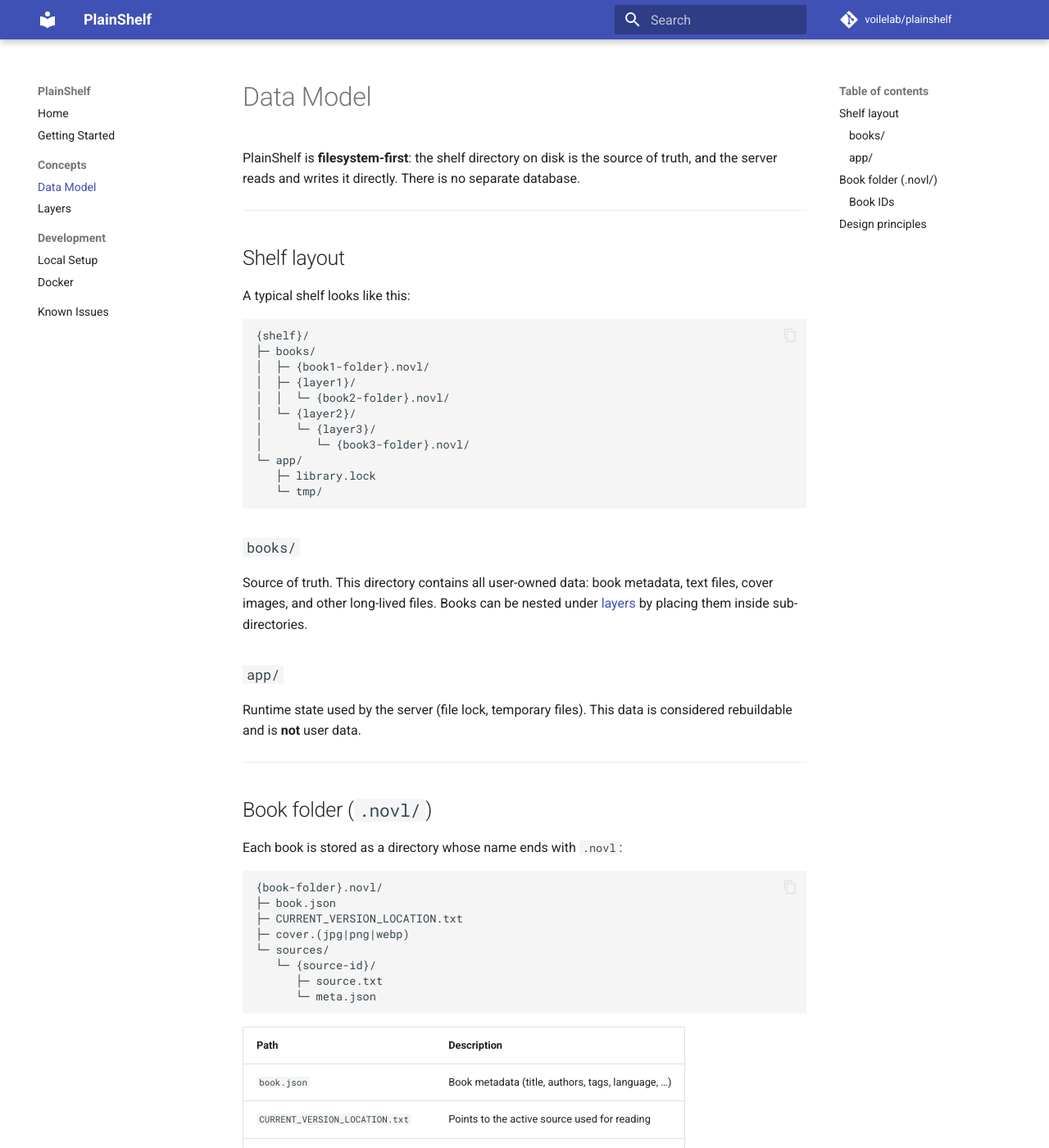
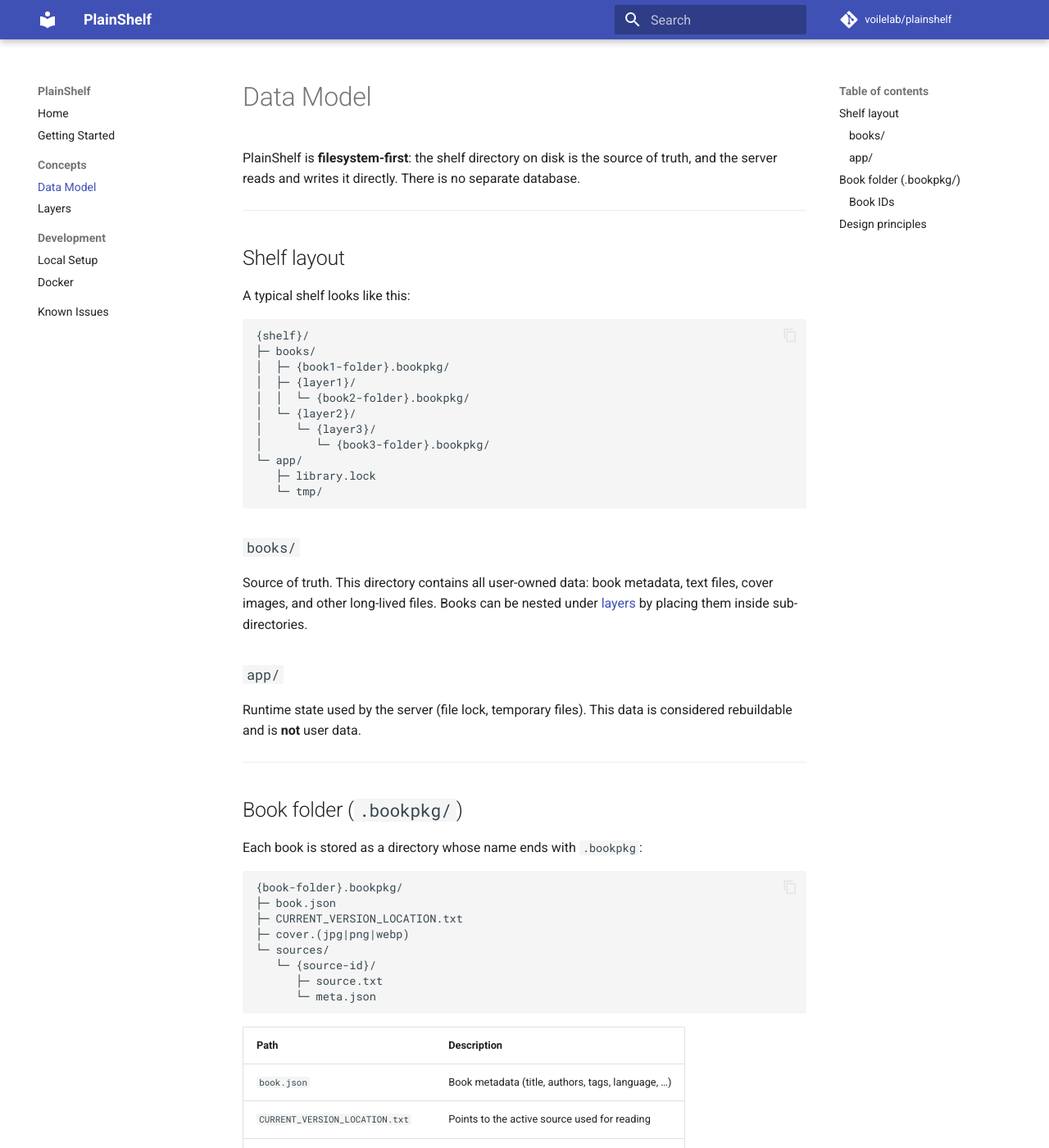
Before and after one commit to voilelab/plainshelf, an MkDocs documentation site: the page built from docs/concepts/data-model.md, in a window 1280 px wide and 1400 px high. Shown: the whole window at 82% size. Built offline with MkDocs 1.6.1 and Material for MkDocs 9.7.7, drawn with Linux system fonts in a browser that asks for light colours; comment, search, counter and statistics services are not loaded.

Commit message:
Use .bookpkg extension for book packages instead of .novl

````diff
--- a/docs/concepts/data-model.md
+++ b/docs/concepts/data-model.md
@@ -11,12 +11,12 @@
 ```text
 {shelf}/
 ├─ books/
-│  ├─ {book1-folder}.novl/
+│  ├─ {book1-folder}.bookpkg/
 │  ├─ {layer1}/
-│  │  └─ {book2-folder}.novl/
+│  │  └─ {book2-folder}.bookpkg/
 │  └─ {layer2}/
 │     └─ {layer3}/
-│        └─ {book3-folder}.novl/
+│        └─ {book3-folder}.bookpkg/
 └─ app/
    ├─ library.lock
    └─ tmp/
@@ -32,12 +32,12 @@
 
 ---
 
-## Book folder (`.novl/`)
+## Book folder (`.bookpkg/`)
 
-Each book is stored as a directory whose name ends with `.novl`:
+Each book is stored as a directory whose name ends with `.bookpkg`:
 
 ```text
-{book-folder}.novl/
+{book-folder}.bookpkg/
 ├─ book.json
 ├─ CURRENT_VERSION_LOCATION.txt
 ├─ cover.(jpg|png|webp)
````
Also changed, not shown: README.md (+4 -4 lines), docs/concepts/layers.md (+4 -4 lines), 14 other files.
